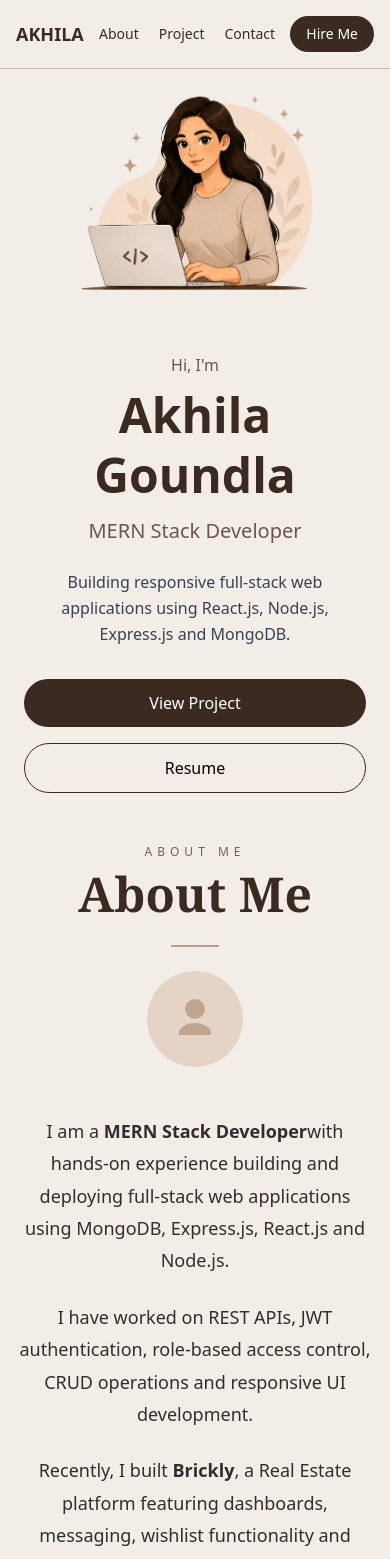
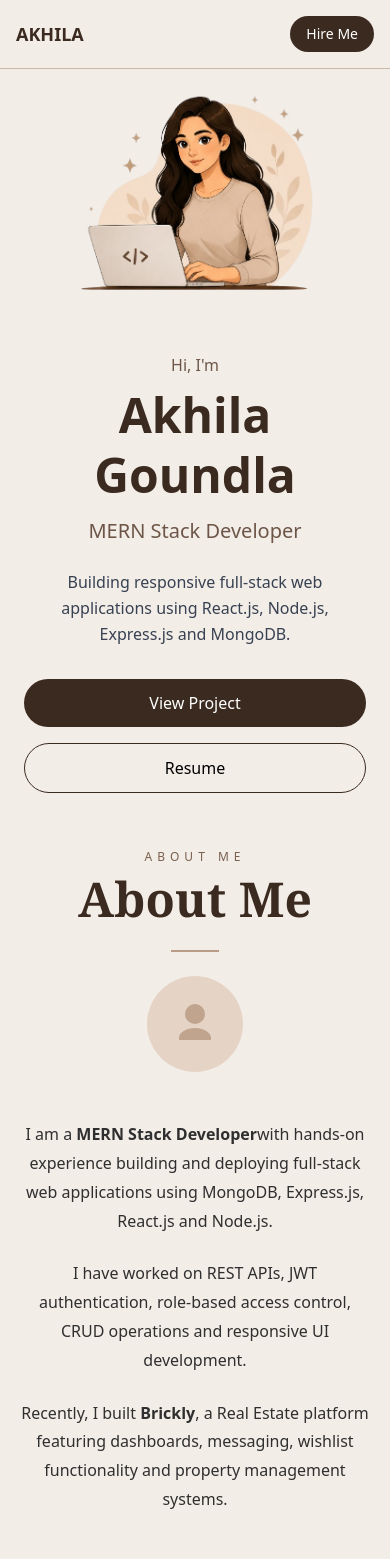
Before and after one commit to akhilacodesss/portfolio, a React (Create React App) app: page / in a window 390 px wide. Shown: the top 1559 px of the page. Built offline with nearby package versions, Linux system fonts and the light colour scheme.

Commit message:
improved mobile responsiveness

```diff
--- a/src/components/About.js
+++ b/src/components/About.js
@@ -154,10 +154,10 @@ md:text-left
 
 
 <div className="
-max-w-[600px]
+max-w-[600px] break-words
 mx-auto
 text-[#2f2f2f]
-text-[18px]
+text-[16px] md:text-[20px]
 md:text-[20px]
 leading-[1.8]
 ">
--- a/src/components/Hero.js
+++ b/src/components/Hero.js
@@ -34,7 +34,7 @@ w-full
 
 <div className="
 flex
-flex-col
+flex-col sm:flex-row
 justify-center
 text-center
 md:text-left
@@ -142,6 +142,8 @@ text-white
 px-6
 py-3
 rounded-full
+w-full
+sm:w-auto
 text-center
 "
 >
@@ -167,6 +169,8 @@ border-[#3b2a1f]
 px-6
 py-3
 rounded-full
+w-full
+sm:w-auto
 text-center
 "
 >
--- a/src/components/Navbar.js
+++ b/src/components/Navbar.js
@@ -84,22 +84,7 @@ font-medium
 
 {/* MOBILE MENU */}
 
-<div className="
-md:hidden
-flex
-gap-5
-text-sm
-text-[#3b2a1f]
-font-medium
-">
-
-<a href="#about">About</a>
-
-<a href="#project">Project</a>
-
-<a href="#contact">Contact</a>
-
-</div>
+<div className="md:hidden"></div>
 
 
 
--- a/src/components/Project.js
+++ b/src/components/Project.js
@@ -480,8 +480,8 @@ bg-[#faf6f2]
 border
 border-[#e3d5ca]
 rounded-2xl
-w-[100px]
-h-[90px]
+w-[120px]
+h-[100px]
 md:w-[130px]
 md:h-[105px]
 flex
@@ -529,8 +529,10 @@ bg-[#faf6f2]
 border
 border-[#e3d5ca]
 rounded-2xl
-w-[130px]
-h-[105px]
+w-[120px]
+h-[100px]
+md:w-[130px]
+md:h-[105px]
 flex
 flex-col
 justify-center
@@ -569,6 +571,7 @@ Frontend
 
 
 
+
 <a
 href="https://github.com/akhilacodesss/real-estate-website-be"
 target="_blank"
@@ -578,8 +581,10 @@ bg-[#faf6f2]
 border
 border-[#e3d5ca]
 rounded-2xl
-w-[130px]
-h-[105px]
+w-[120px]
+h-[100px]
+md:w-[130px]
+md:h-[105px]
 flex
 flex-col
 justify-center
@@ -611,7 +616,6 @@ Backend
 </a>
 
 
-
 </div>
 
 </div>
@@ -636,7 +640,12 @@ DEMO CREDENTIALS
 
 
 
-<div className="flex gap-4 flex-col sm:flex-row" >
+<div className="
+flex
+flex-col
+sm:flex-row
+gap-4
+">
 
 
 <div className="
@@ -650,25 +659,16 @@ shadow-sm
 ">
 
 <h4 className="font-semibold mb-3">
-
 👤 User
-
 </h4>
 
-
 <p className="text-sm">
-
 user@gmail.com
-
 </p>
 
-
 <p className="text-sm mt-2">
-
 test1
-
 </p>
-
 
 </div>
 
@@ -685,30 +685,22 @@ bg-[#faf6f2]
 border
 rounded-2xl
 p-4
-w-[150px]
+w-full
+sm:w-[150px]
 shadow-sm
 ">
 
 <h4 className="font-semibold mb-3">
-
 🛡️ Admin
-
 </h4>
 
-
 <p className="text-sm">
-
 admin@gmail.com
-
 </p>
 
-
 <p className="text-sm mt-2">
-
 test
-
 </p>
-
 
 </div>
 
@@ -725,37 +717,27 @@ bg-[#faf6f2]
 border
 rounded-2xl
 p-4
-w-[150px]
+w-full
+sm:w-[150px]
 shadow-sm
 ">
 
 <h4 className="font-semibold mb-3">
-
 🧑‍💼 Agent
-
 </h4>
 
-
 <p className="text-sm">
-
 agent@gmail.com
-
 </p>
 
-
 <p className="text-sm mt-2">
-
 test
-
 </p>
-
 
 </div>
 
 
-
 </div>
-
 
 </div>
 
```
Also changed, not shown: 1 other file (tests, documents, lock files or other folders).
